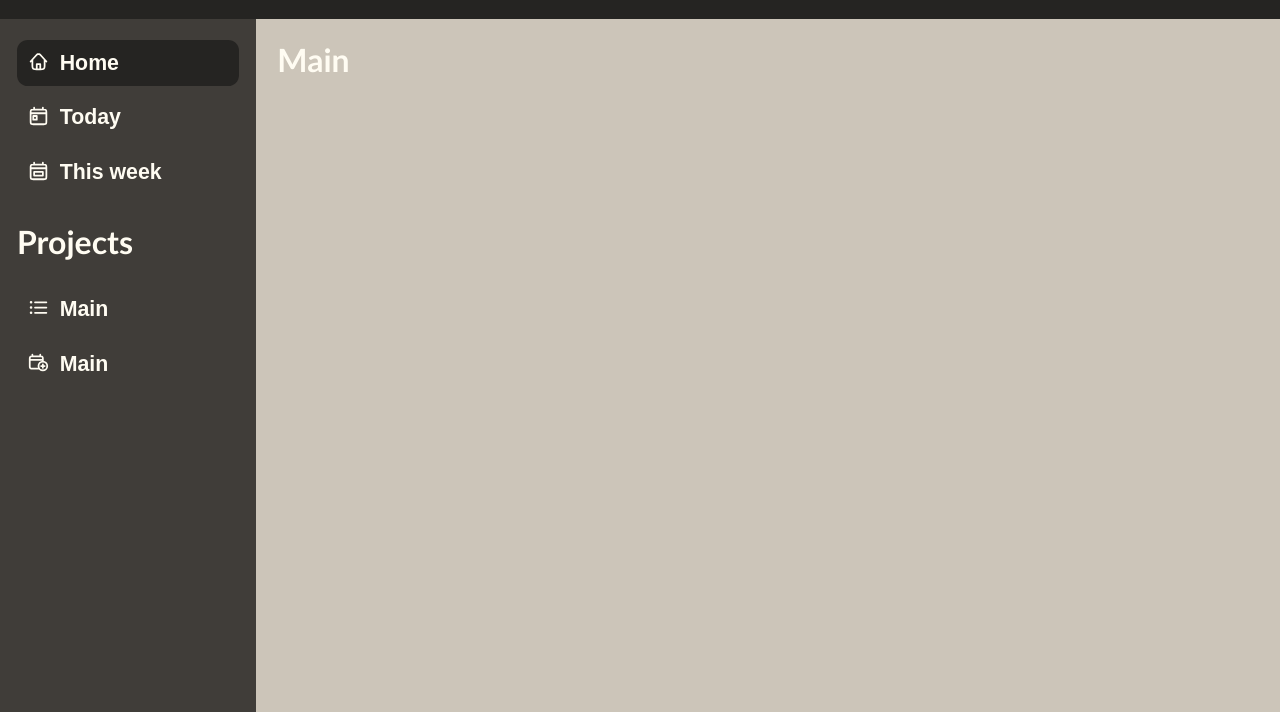
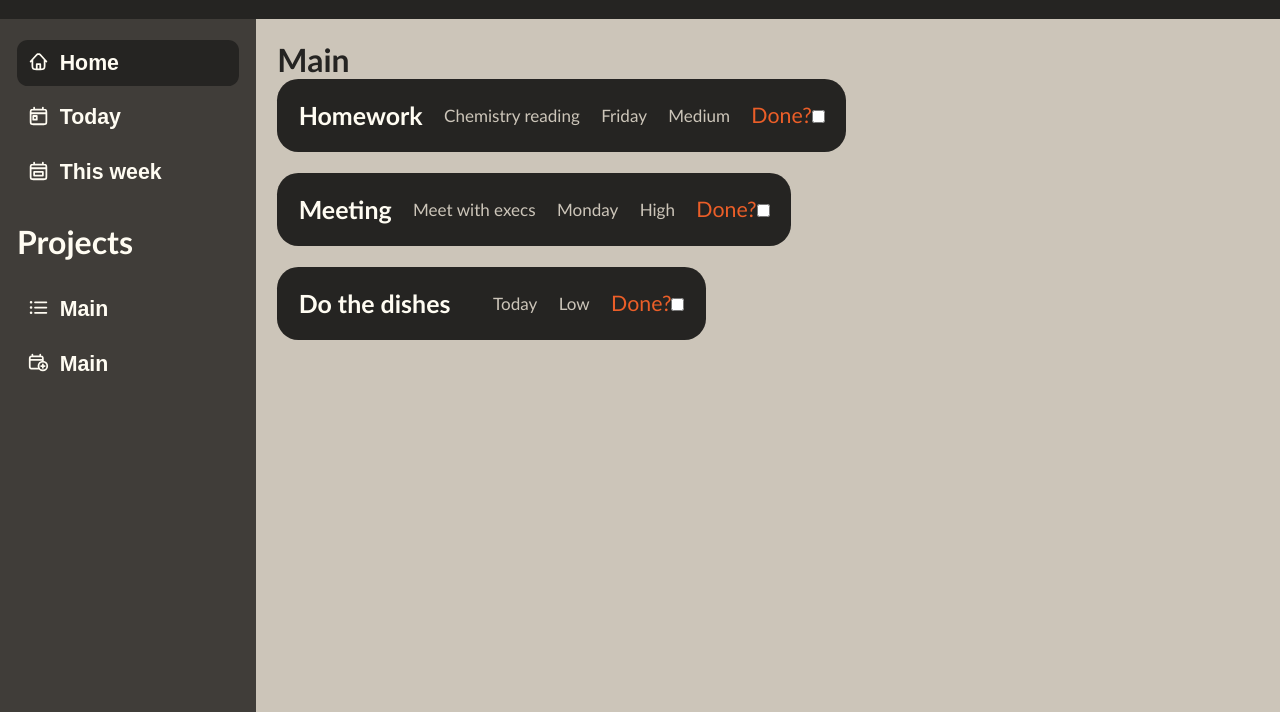
Before and after one commit to claytonm17/todo, a website built with webpack: page dist/index.html in a window 1280 px wide. Shown: the part 88-800 px from the top of the page. Built offline with nearby package versions, Linux system fonts and the light colour scheme.

Commit message:
Create taskloader to push tasks to the DOM

```diff
--- a/src/index.js
+++ b/src/index.js
@@ -30,6 +30,12 @@ toDoManager.logList()
 
 userInterface.loadDefaultPage();
 
+const tasks = document.querySelector('.task-list');
+
+tasks.appendChild(userInterface.taskLoader('Homework', 'Chemistry reading', 'Friday', 'Medium', false))
+tasks.appendChild(userInterface.taskLoader('Meeting', 'Meet with execs', 'Monday', 'High', true))
+tasks.appendChild(userInterface.taskLoader('Do the dishes', '', 'Today', 'Low', false))
+
 
 // Loads input form popup
 // userInterface.loadInputForm();
--- a/src/modules/userInterface.js
+++ b/src/modules/userInterface.js
@@ -221,9 +221,47 @@ const userInterface = (function () {
         contentContainer.appendChild(inputForm());
     }
 
+    function taskLoader(title, description, dueDate, priority, isComplete) {
+        const task = document.createElement('div');
+        task.classList = 'task';
+
+            const taskTitle = document.createElement('h3');
+            taskTitle.classList = 'task-title';
+            taskTitle.textContent = title;
+
+            const taskDesc = document.createElement('div');
+            taskDesc.classList = 'description';
+            taskDesc.textContent = description;
+
+            const taskDue = document.createElement('div');
+            taskDue.classList = 'due-date';
+            taskDue.textContent = dueDate;
+
+            const taskPriority = document.createElement('div');
+            taskPriority.classList = 'priority';
+            taskPriority.textContent = priority;
+
+            const taskIsComplete = document.createElement('label');
+            taskIsComplete.for = 'isComplete';
+            taskIsComplete.textContent = 'Done?';
+
+                const checkbox = document.createElement('input');
+                checkbox.type = 'checkbox';
+                taskIsComplete.appendChild(checkbox);
+
+            task.appendChild(taskTitle);
+            task.appendChild(taskDesc);
+            task.appendChild(taskDue);
+            task.appendChild(taskPriority);
+            task.appendChild(taskIsComplete);
+
+        return task
+    }
+
     return {
         loadDefaultPage,
         loadInputForm,
+        taskLoader,
     }
 })();
 
--- a/src/styles.css
+++ b/src/styles.css
@@ -98,6 +98,7 @@ nav {
 main {
     background-color:var(--light-gray);
     padding: 1rem;
+    color: var(--dark-gray-2);
 }
 
 /* Form styling */
@@ -179,3 +180,34 @@ textarea {
     gap: 1rem;
     font-size: 0.9rem;
 }
+
+/* Task list */
+
+.task-list {
+    display: flex;
+    flex-direction: column;
+    gap: 1rem;
+}
+
+.task-title {
+    color: var(--cream);
+}
+
+.task {
+    display: flex;
+    gap: 1rem;
+    padding: 1rem;
+    width: max-content;
+    background-color: var(--dark-gray-2);
+    border-radius: 1rem;
+    align-items: center;
+}
+
+.task>div {
+    font-size: 0.8rem;
+    color: var(--light-gray);
+}
+
+.task>label {
+    color: var(--red);
+}
```
Also changed, not shown: dist/main.js.
